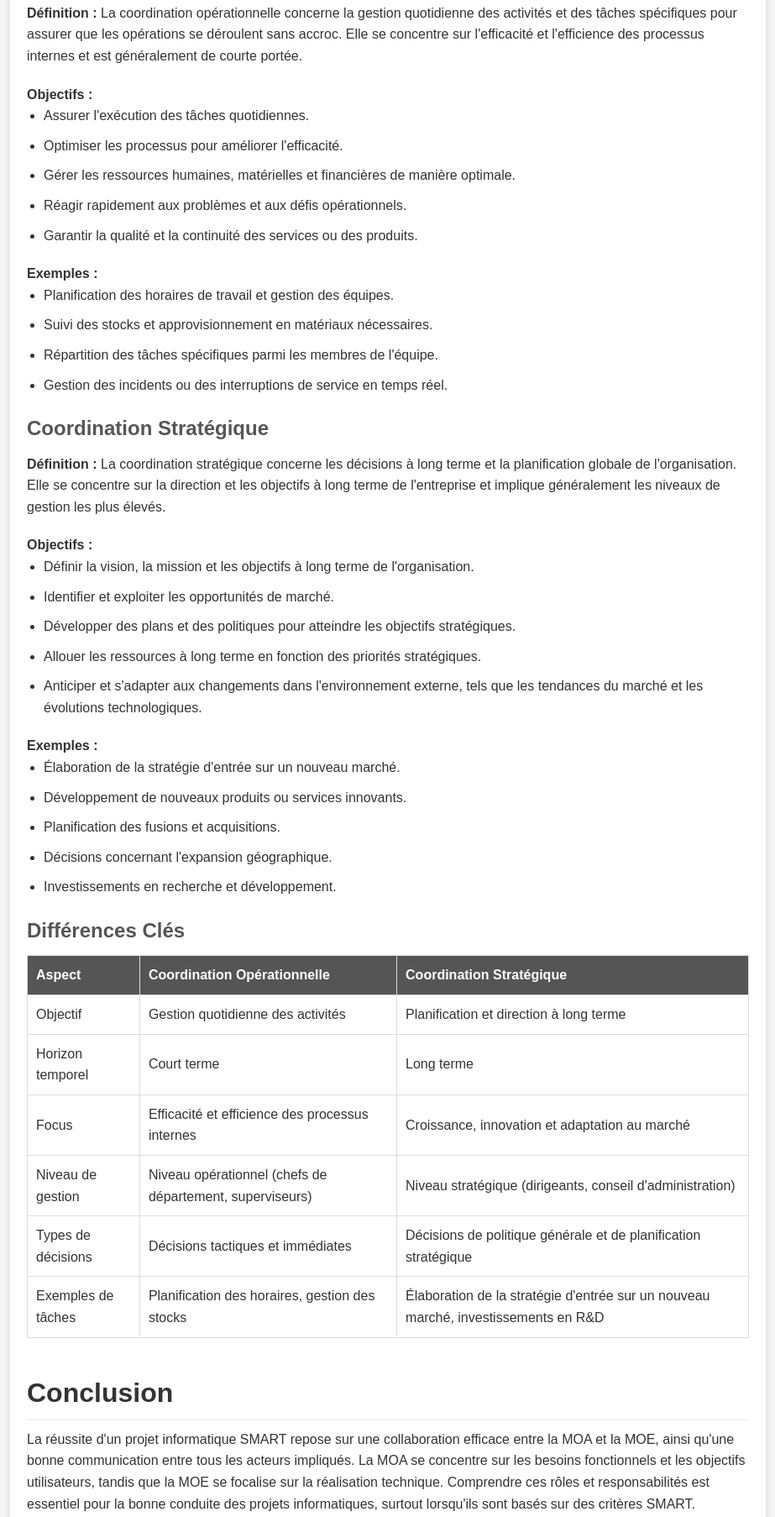
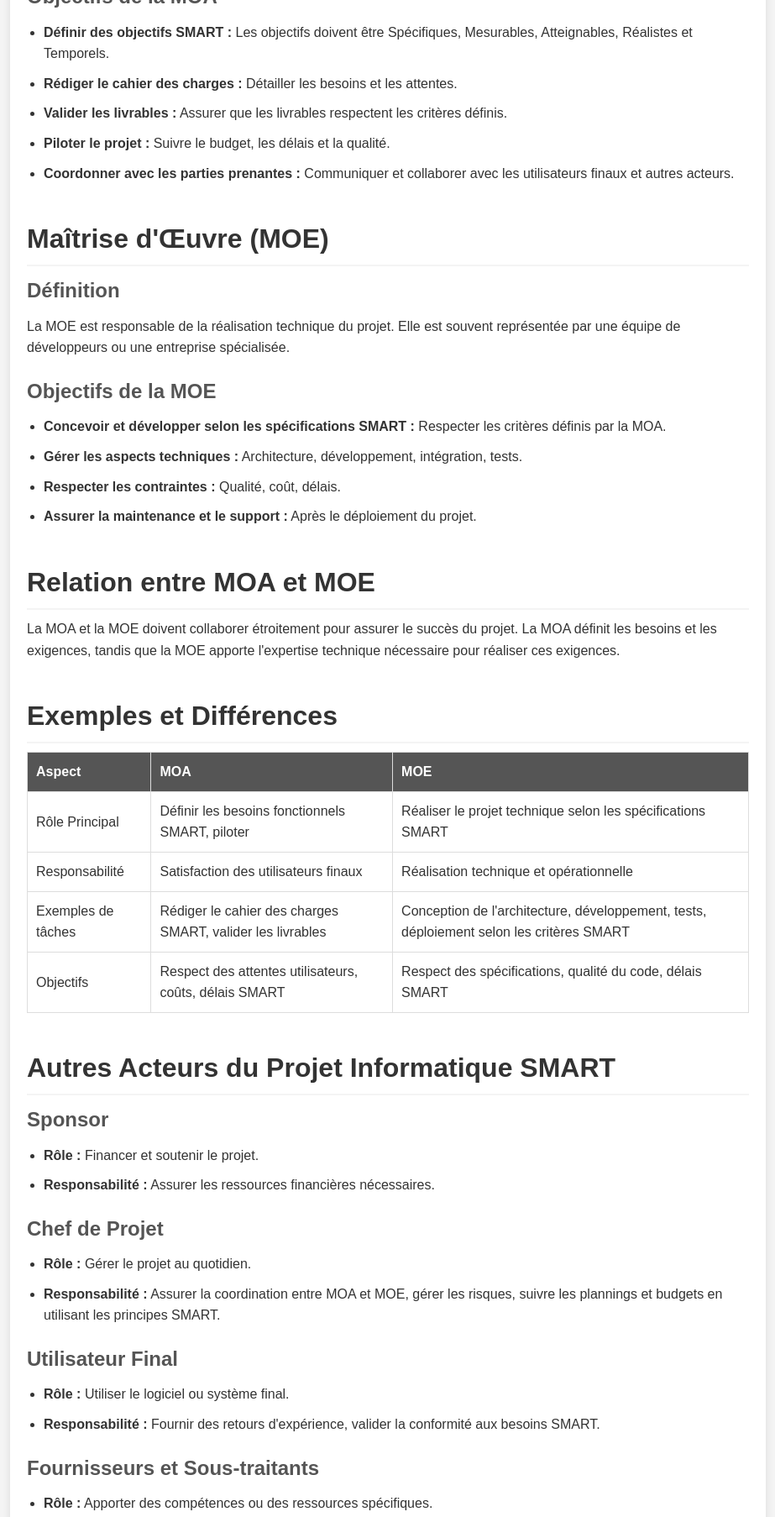
Before and after one commit to kourouma2211/moamoemoussa, a plain HTML site: page index.html in a window 1280 px wide. Shown: the part 741-2547 px from the top of the page at 84% size, without its empty margins (178-1101 px from the left). Drawn offline with Linux system fonts and the light colour scheme.

Commit message:
index.html

```diff
--- a/index.html
+++ b/index.html
@@ -21,7 +21,6 @@
                 <li><a href="#comparaison">Exemples et Différences</a></li>
                 <li><a href="#acteurs">Autres Acteurs du Projet</a></li>
                 <li><a href="#exemple">Exemple de Projet SMART</a></li>
-                <li><a href="#coordination">Coordination Opérationnelle vs. Stratégique</a></li>
                 <li><a href="#conclusion">Conclusion</a></li>
             </ul>
         </nav>
@@ -31,95 +30,108 @@
                 <p>Les projets informatiques nécessitent une gestion rigoureuse pour assurer leur succès. Deux concepts clés dans cette gestion sont la Maîtrise d'Ouvrage (MOA) et la Maîtrise d'Œuvre (MOE). Pour rendre ces projets encore plus efficaces, il est crucial d'utiliser des objectifs SMART.</p>
             </section>
 
-            <!-- Other sections... -->
+            <section id="moa">
+                <h2>Maîtrise d'Ouvrage (MOA)</h2>
+                <h3>Définition</h3>
+                <p>La MOA représente le commanditaire du projet, généralement le client ou l'entité qui exprime les besoins fonctionnels. Dans un projet informatique, la MOA est responsable de définir ce que le projet doit accomplir.</p>
+                <h3>Objectifs de la MOA</h3>
+                <ul>
+                    <li><strong>Définir des objectifs SMART :</strong> Les objectifs doivent être Spécifiques, Mesurables, Atteignables, Réalistes et Temporels.</li>
+                    <li><strong>Rédiger le cahier des charges :</strong> Détailler les besoins et les attentes.</li>
+                    <li><strong>Valider les livrables :</strong> Assurer que les livrables respectent les critères définis.</li>
+                    <li><strong>Piloter le projet :</strong> Suivre le budget, les délais et la qualité.</li>
+                    <li><strong>Coordonner avec les parties prenantes :</strong> Communiquer et collaborer avec les utilisateurs finaux et autres acteurs.</li>
+                </ul>
+            </section>
 
-            <section id="coordination">
-                <h2>Coordination Opérationnelle vs. Stratégique</h2>
-                <p>La coordination opérationnelle et la coordination stratégique sont deux niveaux de gestion essentiels dans une organisation, chacun avec des objectifs et des méthodes distincts.</p>
-                <h3>Coordination Opérationnelle</h3>
-                <p><strong>Définition :</strong> La coordination opérationnelle concerne la gestion quotidienne des activités et des tâches spécifiques pour assurer que les opérations se déroulent sans accroc. Elle se concentre sur l'efficacité et l'efficience des processus internes et est généralement de courte portée.</p>
-                <h4>Objectifs :</h4>
+            <section id="moe">
+                <h2>Maîtrise d'Œuvre (MOE)</h2>
+                <h3>Définition</h3>
+                <p>La MOE est responsable de la réalisation technique du projet. Elle est souvent représentée par une équipe de développeurs ou une entreprise spécialisée.</p>
+                <h3>Objectifs de la MOE</h3>
                 <ul>
-                    <li>Assurer l'exécution des tâches quotidiennes.</li>
-                    <li>Optimiser les processus pour améliorer l'efficacité.</li>
-                    <li>Gérer les ressources humaines, matérielles et financières de manière optimale.</li>
-                    <li>Réagir rapidement aux problèmes et aux défis opérationnels.</li>
-                    <li>Garantir la qualité et la continuité des services ou des produits.</li>
+                    <li><strong>Concevoir et développer selon les spécifications SMART :</strong> Respecter les critères définis par la MOA.</li>
+                    <li><strong>Gérer les aspects techniques :</strong> Architecture, développement, intégration, tests.</li>
+                    <li><strong>Respecter les contraintes :</strong> Qualité, coût, délais.</li>
+                    <li><strong>Assurer la maintenance et le support :</strong> Après le déploiement du projet.</li>
                 </ul>
+            </section>
 
-                <h4>Exemples :</h4>
-                <ul>
-                    <li>Planification des horaires de travail et gestion des équipes.</li>
-                    <li>Suivi des stocks et approvisionnement en matériaux nécessaires.</li>
-                    <li>Répartition des tâches spécifiques parmi les membres de l'équipe.</li>
-                    <li>Gestion des incidents ou des interruptions de service en temps réel.</li>
-                </ul>
+            <section id="relation">
+                <h2>Relation entre MOA et MOE</h2>
+                <p>La MOA et la MOE doivent collaborer étroitement pour assurer le succès du projet. La MOA définit les besoins et les exigences, tandis que la MOE apporte l'expertise technique nécessaire pour réaliser ces exigences.</p>
+            </section>
 
-                <h3>Coordination Stratégique</h3>
-                <p><strong>Définition :</strong> La coordination stratégique concerne les décisions à long terme et la planification globale de l'organisation. Elle se concentre sur la direction et les objectifs à long terme de l'entreprise et implique généralement les niveaux de gestion les plus élevés.</p>
-                <h4>Objectifs :</h4>
-                <ul>
-                    <li>Définir la vision, la mission et les objectifs à long terme de l'organisation.</li>
-                    <li>Identifier et exploiter les opportunités de marché.</li>
-                    <li>Développer des plans et des politiques pour atteindre les objectifs stratégiques.</li>
-                    <li>Allouer les ressources à long terme en fonction des priorités stratégiques.</li>
-                    <li>Anticiper et s'adapter aux changements dans l'environnement externe, tels que les tendances du marché et les évolutions technologiques.</li>
-                </ul>
-
-                <h4>Exemples :</h4>
-                <ul>
-                    <li>Élaboration de la stratégie d'entrée sur un nouveau marché.</li>
-                    <li>Développement de nouveaux produits ou services innovants.</li>
-                    <li>Planification des fusions et acquisitions.</li>
-                    <li>Décisions concernant l'expansion géographique.</li>
-                    <li>Investissements en recherche et développement.</li>
-                </ul>
-
-                <h3>Différences Clés</h3>
+            <section id="comparaison">
+                <h2>Exemples et Différences</h2>
                 <table>
                     <thead>
                         <tr>
                             <th>Aspect</th>
-                            <th>Coordination Opérationnelle</th>
-                            <th>Coordination Stratégique</th>
+                            <th>MOA</th>
+                            <th>MOE</th>
                         </tr>
                     </thead>
                     <tbody>
                         <tr>
-                            <td>Objectif</td>
-                            <td>Gestion quotidienne des activités</td>
-                            <td>Planification et direction à long terme</td>
+                            <td>Rôle Principal</td>
+                            <td>Définir les besoins fonctionnels SMART, piloter</td>
+                            <td>Réaliser le projet technique selon les spécifications SMART</td>
                         </tr>
                         <tr>
-                            <td>Horizon temporel</td>
-                            <td>Court terme</td>
-                            <td>Long terme</td>
-                        </tr>
-                        <tr>
-                            <td>Focus</td>
-                            <td>Efficacité et efficience des processus internes</td>
-                            <td>Croissance, innovation et adaptation au marché</td>
-                        </tr>
-                        <tr>
-                            <td>Niveau de gestion</td>
-                            <td>Niveau opérationnel (chefs de département, superviseurs)</td>
-                            <td>Niveau stratégique (dirigeants, conseil d'administration)</td>
-                        </tr>
-                        <tr>
-                            <td>Types de décisions</td>
-                            <td>Décisions tactiques et immédiates</td>
-                            <td>Décisions de politique générale et de planification stratégique</td>
+                            <td>Responsabilité</td>
+                            <td>Satisfaction des utilisateurs finaux</td>
+                            <td>Réalisation technique et opérationnelle</td>
                         </tr>
                         <tr>
                             <td>Exemples de tâches</td>
-                            <td>Planification des horaires, gestion des stocks</td>
-                            <td>Élaboration de la stratégie d'entrée sur un nouveau marché, investissements en R&D</td>
+                            <td>Rédiger le cahier des charges SMART, valider les livrables</td>
+                            <td>Conception de l'architecture, développement, tests, déploiement selon les critères SMART</td>
+                        </tr>
+                        <tr>
+                            <td>Objectifs</td>
+                            <td>Respect des attentes utilisateurs, coûts, délais SMART</td>
+                            <td>Respect des spécifications, qualité du code, délais SMART</td>
                         </tr>
                     </tbody>
                 </table>
             </section>
 
-            <!-- Other sections... -->
+            <section id="acteurs">
+                <h2>Autres Acteurs du Projet Informatique SMART</h2>
+                <h3>Sponsor</h3>
+                <ul>
+                    <li><strong>Rôle :</strong> Financer et soutenir le projet.</li>
+                    <li><strong>Responsabilité :</strong> Assurer les ressources financières nécessaires.</li>
+                </ul>
+                <h3>Chef de Projet</h3>
+                <ul>
+                    <li><strong>Rôle :</strong> Gérer le projet au quotidien.</li>
+                    <li><strong>Responsabilité :</strong> Assurer la coordination entre MOA et MOE, gérer les risques, suivre les plannings et budgets en utilisant les principes SMART.</li>
+                </ul>
+                <h3>Utilisateur Final</h3>
+                <ul>
+                    <li><strong>Rôle :</strong> Utiliser le logiciel ou système final.</li>
+                    <li><strong>Responsabilité :</strong> Fournir des retours d'expérience, valider la conformité aux besoins SMART.</li>
+                </ul>
+                <h3>Fournisseurs et Sous-traitants</h3>
+                <ul>
+                    <li><strong>Rôle :</strong> Apporter des compétences ou des ressources spécifiques.</li>
+                    <li><strong>Responsabilité :</strong> Respecter les engagements de qualité, coût, et délai SMART.</li>
+                </ul>
+            </section>
+
+            <section id="exemple">
+                <h2>Exemple de Projet Informatique SMART</h2>
+                <h3>Projet : Augmenter le trafic du site web de l'entreprise</h3>
+                <ul>
+                    <li><strong>Spécifique :</strong> Augmenter le trafic du site web de l'entreprise de 20\%.</li>
+                    <li><strong>Mesurable :</strong> Utiliser Google Analytics pour mesurer l'augmentation du trafic.</li>
+                    <li><strong>Atteignable :</strong> Atteindre une augmentation de 20\% en 6 mois grâce à des actions concrètes comme l'amélioration du SEO et des campagnes publicitaires.</li>
+                    <li><strong>Réaliste :</strong> L'entreprise dispose d'une équipe de marketing dédiée et d'un budget pour les campagnes publicitaires.</li>
+                    <li><strong>Temporel :</strong> Augmenter le trafic du site web de 20\% d'ici la fin de l'année.</li>
+                </ul>
+            </section>
 
             <section id="conclusion">
                 <h2>Conclusion</h2>
```
